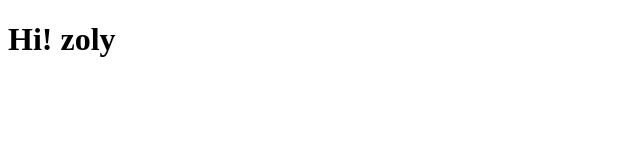
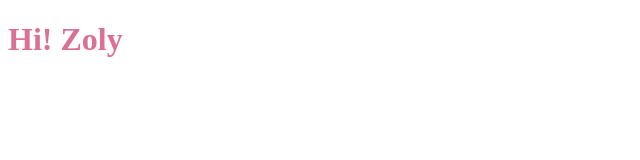
Before and after one commit to Zozo-C/project, a plain HTML site: page index.html in a window 1280 px wide. Shown: the whole page, without its empty margins (0-640 px from the left). Drawn offline with Linux system fonts and the light colour scheme.

Commit message:
更新 index.html

```diff
--- a/index.html
+++ b/index.html
@@ -4,8 +4,9 @@
     <meta charset="UTF-8">
     <meta name="viewport" content="width=device-width, initial-scale=1.0">
     <title>Document</title>
+    <link rel="stylesheet" href="style.css">
 </head>
 <body>
-    <h1>Hi! zoly</h1>
+    <h1>Hi! Zoly</h1>
 </body>
 </html>
```
